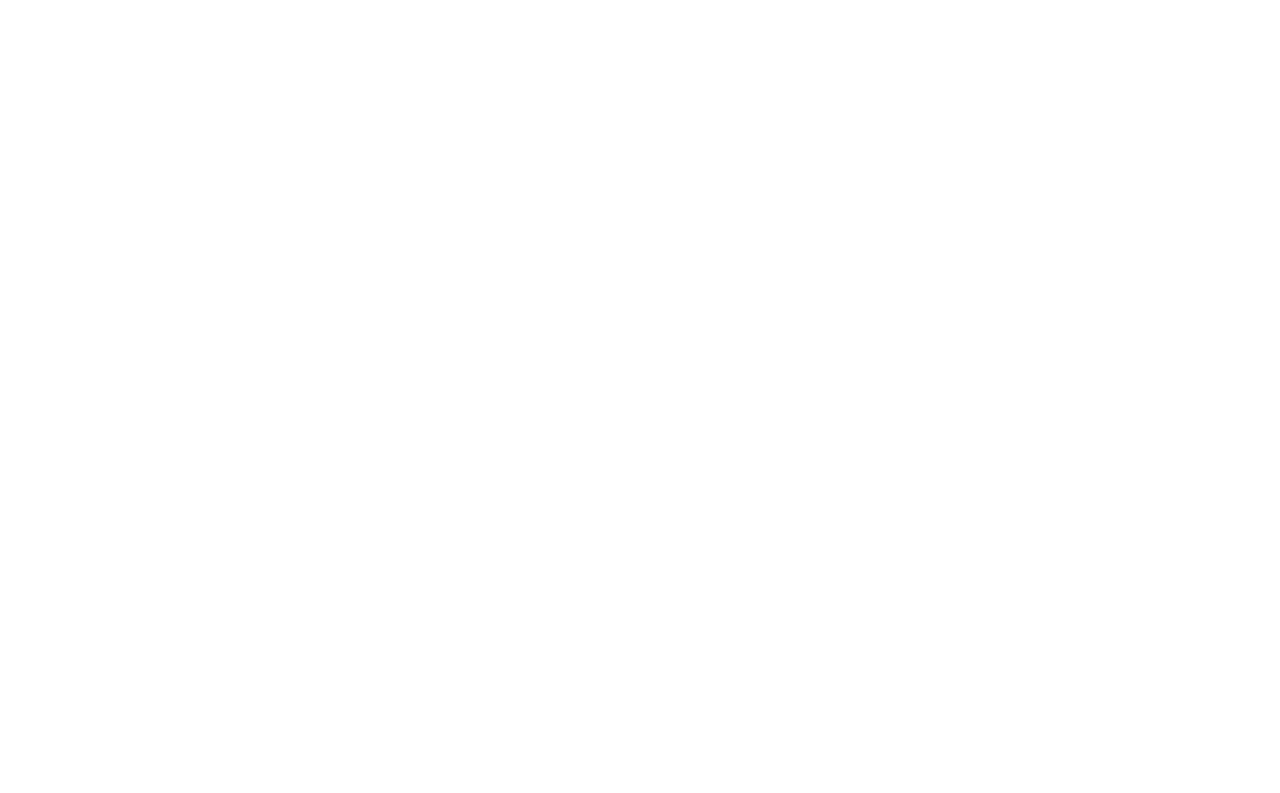
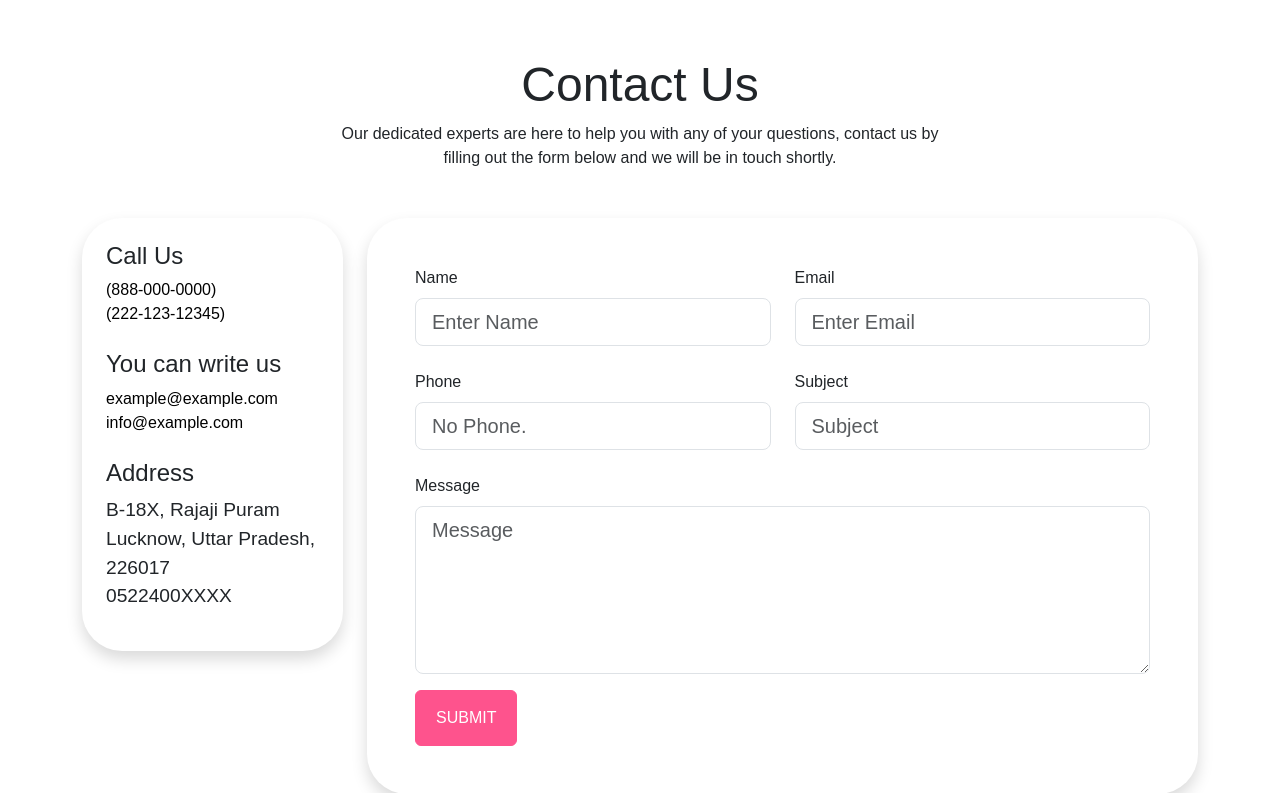
Before and after one commit to ChiththajaGalabodage/Constructions-Web-App, a React (Vite) app in the folder frontend/: page /contact in a window 1280 px wide. Before the commit this address had no page. Shown: the part 590-1383 px from the top of the page. Before the commit the page ends 800 px from the top, so only its background shows below. Built offline with nearby package versions, Linux system fonts and the light colour scheme.

Commit message:
Implement Contact us 🚀

```diff
--- a/frontend/src/App.jsx
+++ b/frontend/src/App.jsx
@@ -9,6 +9,7 @@
 import Projects from "./components/frontend/Projects";
 import Blogs from "./components/frontend/Blogs";
 import "./assets/css/style.scss";
+import ContactUs from "./components/frontend/ContactUs";
 
 function App() {
   //const [count, setCount] = useState(0);
@@ -22,6 +23,7 @@
           <Route path="/services" element={<Services />} />
           <Route path="/projects" element={<Projects />} />
           <Route path="/blogs" element={<Blogs />} />
+          <Route path="/contact" element={<ContactUs />} />
         </Routes>
       </BrowserRouter>
     </>
--- a/frontend/src/assets/css/style.scss
+++ b/frontend/src/assets/css/style.scss
@@ -317,3 +317,11 @@
     }
   }
 }
+
+.section-9 {
+  .card {
+    border-radius: 40px;
+    .card-body {
+    }
+  }
+}
--- /dev/null
+++ b/frontend/src/components/frontend/ContactUs.jsx
@@ -0,0 +1,142 @@
+import React from "react";
+import Header from "../common/Header";
+import Footer from "../common/Footer";
+import Hero from "../common/Hero";
+
+const ContactUs = () => {
+  return (
+    <>
+      <Header />
+      <main>
+        <Hero
+          preHeading="Quality | Integrity | Value"
+          heading="Contact Us"
+          text="We excel at transforming visions into reality <br />
+              through outstanding craftsmanship and precise."
+        />
+        <section className="section-9 py-5">
+          <div className="container">
+            <div className="section-header text-center">
+              <span></span>
+              <h2>Contact Us</h2>
+              <div>
+                Our dedicated experts are here to help you with any of your
+                questions, contact us by
+                <br />
+                filling out the form below and we will be in touch shortly.
+              </div>
+            </div>
+
+            <div className="row mt-5">
+              <div className="col-md-3">
+                <div className="card shadow border-0 mb-3">
+                  <div className="card-body p-4">
+                    <h3>Call Us</h3>
+                    <div>
+                      <a href="#">(888-000-0000)</a>
+                    </div>
+                    <div>
+                      <a href="#">(222-123-12345)</a>
+                    </div>
+
+                    <h3 className="mt-4">You can write us</h3>
+                    <div>
+                      <a href="#">example@example.com</a>
+                    </div>
+                    <div>
+                      <a href="#">info@example.com</a>
+                    </div>
+
+                    <h3 className="mt-4">Address</h3>
+                    <p>
+                      B-18X, Rajaji Puram
+                      <br />
+                      Lucknow, Uttar Pradesh, <br />
+                      226017
+                      <br />
+                      0522400XXXX
+                    </p>
+                  </div>
+                </div>
+              </div>
+
+              <div className="col-md-9">
+                <div className="card shadow border-0">
+                  <div className="card-body p-5">
+                    <form action="">
+                      <div className="row">
+                        <div className="col-md-6 mb-4">
+                          <label htmlFor="" className="form-label">
+                            Name
+                          </label>
+                          <input
+                            type="text"
+                            className="form-control form-control-lg"
+                            placeholder="Enter Name"
+                          />
+                        </div>
+                        <div className="col-md-6 mb-4">
+                          <label htmlFor="" className="form-label">
+                            Email
+                          </label>
+                          <input
+                            type="text"
+                            className="form-control form-control-lg"
+                            placeholder="Enter Email"
+                          />
+                        </div>
+                      </div>
+
+                      <div className="row">
+                        <div className="col-md-6 mb-4">
+                          <label htmlFor="" className="form-label">
+                            Phone
+                          </label>
+                          <input
+                            type="text"
+                            className="form-control form-control-lg"
+                            placeholder="No Phone."
+                          />
+                        </div>
+                        <div className="col-md-6 mb-4">
+                          <label htmlFor="" className="form-label">
+                            Subject
+                          </label>
+                          <input
+                            type="text"
+                            className="form-control form-control-lg"
+                            placeholder="Subject"
+                          />
+                        </div>
+                      </div>
+
+                      <div>
+                        <label htmlFor="" className="form-label">
+                          Message
+                        </label>
+                        <textarea
+                          name=""
+                          placeholder="Message"
+                          rows={5}
+                          id=""
+                          className="form-control form-control-lg"
+                        ></textarea>
+                      </div>
+
+                      <button className="btn btn-primary large mt-3">
+                        Submit
+                      </button>
+                    </form>
+                  </div>
+                </div>
+              </div>
+            </div>
+          </div>
+        </section>
+      </main>
+      <Footer />
+    </>
+  );
+};
+
+export default ContactUs;
```
